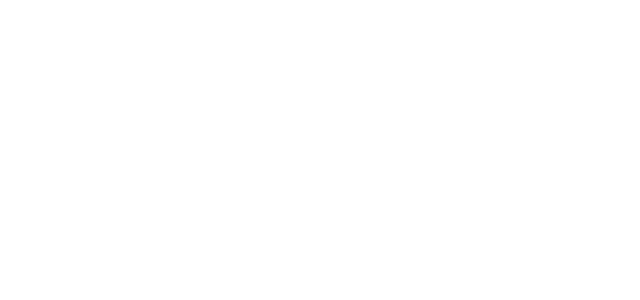
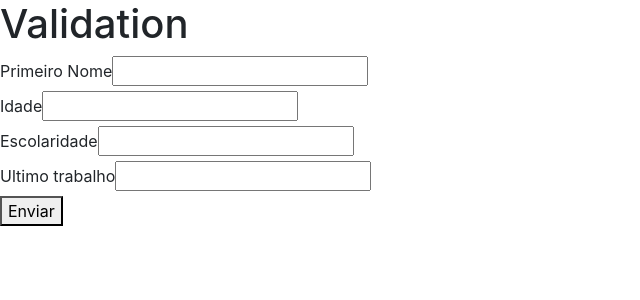
Before and after one commit to math3us2021/desafio_magalu, a React (Create React App) app: page /validation in a window 1280 px wide. Before the commit this address had no page. Shown: the top 300 px of the page, without its empty margins (0-640 px from the left). Built offline with nearby package versions, Linux system fonts and the light colour scheme.

Commit message:
25/07/2022

```diff
--- a/package.json
+++ b/package.json
@@ -12,13 +12,15 @@
     "@testing-library/user-event": "^13.2.1",
     "axios": "^0.27.2",
     "bootstrap": "^5.2.0",
+    "formik": "^2.2.9",
     "json-server": "^0.17.0",
     "react": "^18.2.0",
     "react-dom": "^18.2.0",
     "react-router-dom": "^6.3.0",
     "react-scripts": "5.0.1",
     "styled-components": "^5.3.5",
-    "web-vitals": "^2.1.0"
+    "web-vitals": "^2.1.0",
+    "yup": "^0.32.11"
   },
   "scripts": {
     "start": "react-scripts start",
--- a/public/index.html
+++ b/public/index.html
@@ -20,6 +20,7 @@
     <div id="root"></div>
 
 
+    <!-- <script src="../src/pages/login.js"></script> -->
     <script src="https://code.jquery.com/jquery-3.3.1.slim.min.js" integrity="sha384-q8i/X+965DzO0rT7abK41JStQIAqVgRVzpbzo5smXKp4YfRvH+8abtTE1Pi6jizo" crossorigin="anonymous"></script>
     <script src="https://cdnjs.cloudflare.com/ajax/libs/popper.js/1.14.3/umd/popper.min.js" integrity="sha384-ZMP7rVo3mIykV+2+9J3UJ46jBk0WLaUAdn689aCwoqbBJiSnjAK/l8WvCWPIPm49" crossorigin="anonymous"></script>
 <script src="https://stackpath.bootstrapcdn.com/bootstrap/4.1.3/js/bootstrap.min.js" integrity="sha384-ChfqqxuZUCnJSK3+MXmPNIyE6ZbWh2IMqE241rYiqJxyMiZ6OW/JmZQ5stwEULTy" crossorigin="anonymous"></script>
--- a/src/components/TipoConta.jsx
+++ b/src/components/TipoConta.jsx
@@ -8,21 +8,16 @@
 
 
     function PessoaFis() {
-
         return (
             <PessoaFisica />
         )
     }
 
 
-
-
     function PessoaJurid() {
         return (
             <PessoaJuridica />
-
         )
-
     }
 
 
@@ -38,7 +33,7 @@
                 </div>
 
                 <div class="form-check">
-                    <input  type="radio" name="exampleRadios" id="exampleRadios1"
+                    <input  type="radio" name="flexRadioDefault" id="flexRadioDefault1"
                         value={checked} onClick={(e) => setChecked("PF")} checked></input>
                     <label class="form-check-label" for="exampleRadios1">
                         Pessoa Física
@@ -47,7 +42,7 @@
 
 
                 <div class="form-check">
-                    <input  type="radio" name="exampleRadios" id="exampleRadios2"
+                    <input  type="radio" name="flexRadioDefault" id="flexRadioDefault2"
                         value={checked} onClick={(e) => setChecked("PJ")} ></input>
                     <label class="form-check-label" for="exampleRadios1">
                         Pessoa Juridica
--- /dev/null
+++ b/src/pages/index.css
@@ -0,0 +1,6 @@
+.errorInput {
+  border: 1px solid red !important;
+}
+.errorInp {
+  color: brown !important;
+}
--- /dev/null
+++ b/src/pages/login.js
@@ -0,0 +1,63 @@
+import React from "react";
+import "./index.css";
+import Button from '@mui/material/Button';
+import Input from '@mui/material/Input';
+
+export default function Login() {
+
+    function validate() {
+
+    const email = document.querySelector('#email');
+    const password = document.querySelector('#password');
+
+        console.log(email.value);
+
+        if(email.value === ""){
+            email.classList.add('errorInput');
+        }else{
+            email.classList.remove('errorInput');
+        }
+
+        if(password.value === ""){
+            password.classList.add('errorInput');
+        }else{
+            email.classList.remove('errorInput');
+        }
+
+        if (email.value.indexOf('@') === -1 || email.value.indexOf('.') === -1  || ( email.value.indexOf('@') - email.value.indexOf('.') === 1 )) {
+            // console.log("password is incorrect");
+            email.classList.add('errorInput');
+        }else{
+            email.classList.remove('errorInput');
+        }
+
+        if(!isNaN(email.value) === true && email.value.length === 11){
+            email.classList.remove('errorInput');
+        }
+
+        if(password.value.length < 6){
+            password.classList.add('errorInput');
+        }else{
+            password.classList.remove('errorInput');
+        }
+    }
+
+
+
+
+  return (
+    <div>
+        <form>
+            <label>Email</label>
+            <Input placeholder="Email" id="email" ></Input>
+
+
+            <label>Senha</label>
+            <Input placeholder="Senha" id="password"></Input>
+
+            <Button onClick={validate} id="button">Entrar</Button>
+            {/* <Button id="button">Entrar</Button> */}
+        </form>
+    </div>
+  )
+}
--- a/src/pages/styles.js
+++ b/src/pages/styles.js
@@ -41,3 +41,10 @@
     }
 
 `;
+
+
+export const InputError = styled.input`
+.errorInput{
+    border: 1px solid red !important;
+}
+`;
--- /dev/null
+++ b/src/pages/validation.js
@@ -0,0 +1,58 @@
+import React from "react";
+import { Formik, Form, Field } from "formik";
+import * as Yup from "yup";
+
+
+
+    const schema = Yup.object().shape({
+        firstName: Yup.string().required("Nome deve estar preenchido"),
+        age: Yup.number().min(18, "Idade deve maior que 18 anos" ).required("Campo não pode ser vazio"),
+        escolaridade: Yup.string().required("Campo não pode ser vazio"),
+        trabalho: Yup.string().required("Campo não pode ser vazio"),
+    })
+
+
+export default function Validation() {
+
+    return (
+        <div>
+            <h1>Validation</h1>
+            <Formik
+            validationSchema={schema}
+            initialValues={{  // iniciando os valores, estão zerados
+                firstName: "",
+                age: "",
+                escolaridade: "",
+                trabalho: "",
+            }}
+            >
+                {({errors})=> (
+                    <Form>
+                        <div>
+                            <label id="FirstName">Primeiro Nome</label>
+                            <Field id="FirstName" name="firstName" type="text" />
+                            {errors.firstName && <span className="errorInput">{errors.firstName}</span>}
+                        </div>
+                        <div>
+                         <label id="age">Idade</label>
+                            <Field id="age" name="age" type="number" />
+                            {errors.age && <span className="errorInput">{errors.age}</span>}
+                        </div>
+                        <div>
+                            <label >Escolaridade</label>
+                            <Field  name="escolaridade" type="text" />
+                            {errors.escolaridade && <span className="errorInput">{errors.firstName}</span>}
+                        </div>
+                        <div>
+                         <label id="trabalho">Ultimo trabalho</label>
+                            <Field id="trabalho" name="trabalho" type="number" />
+                            {errors.trabalho && <span className="errorInput">{errors.trabalho}</span>}
+                        </div>
+                        <button type="submit">Enviar</button>
+                    </Form>
+                )}
+            </Formik>
+
+        </div>
+    );
+}
--- a/src/routes.js
+++ b/src/routes.js
@@ -1,12 +1,16 @@
 import React from "react";
 import { Route, Routes, } from "react-router-dom";
 import Home from "./pages/home.js";
+import Login from "./pages/login.js";
+import Validation from "./pages/validation.js";
 
 
 export default function Routers() {
     return (
         <Routes>
             <Route path="/" element={<Home />} />
+            <Route path="/login" element={<Login />} />
+            <Route path="/validation" element={<Validation />} />
         </Routes>
     );
 }
```
Also changed, not shown: 1 other file (tests, documents, lock files or other folders).
